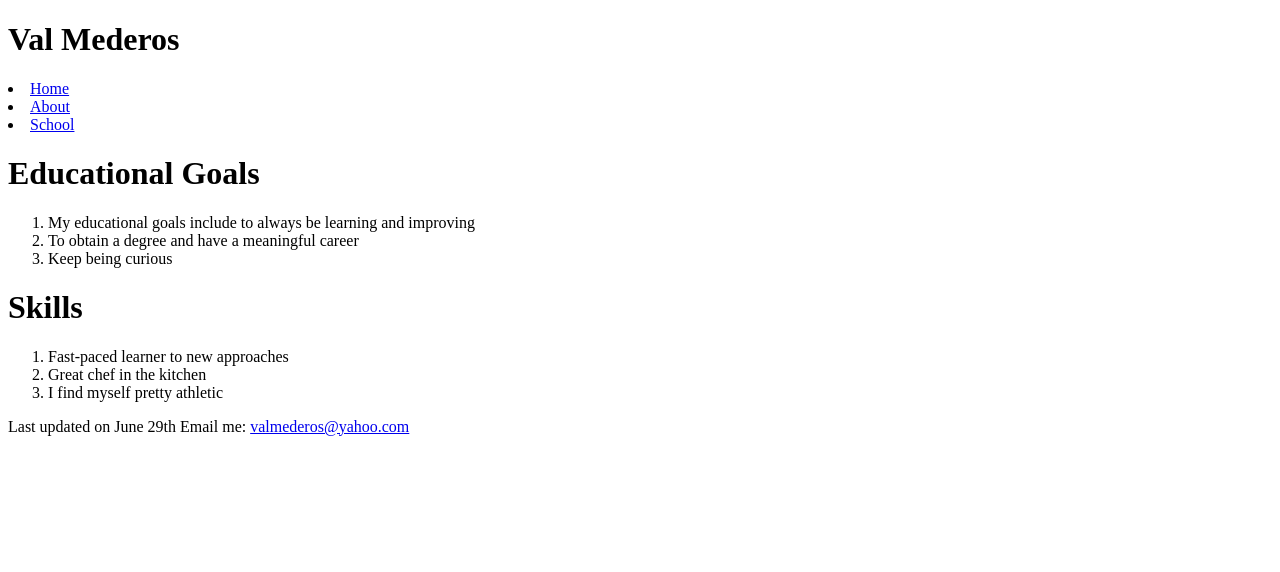
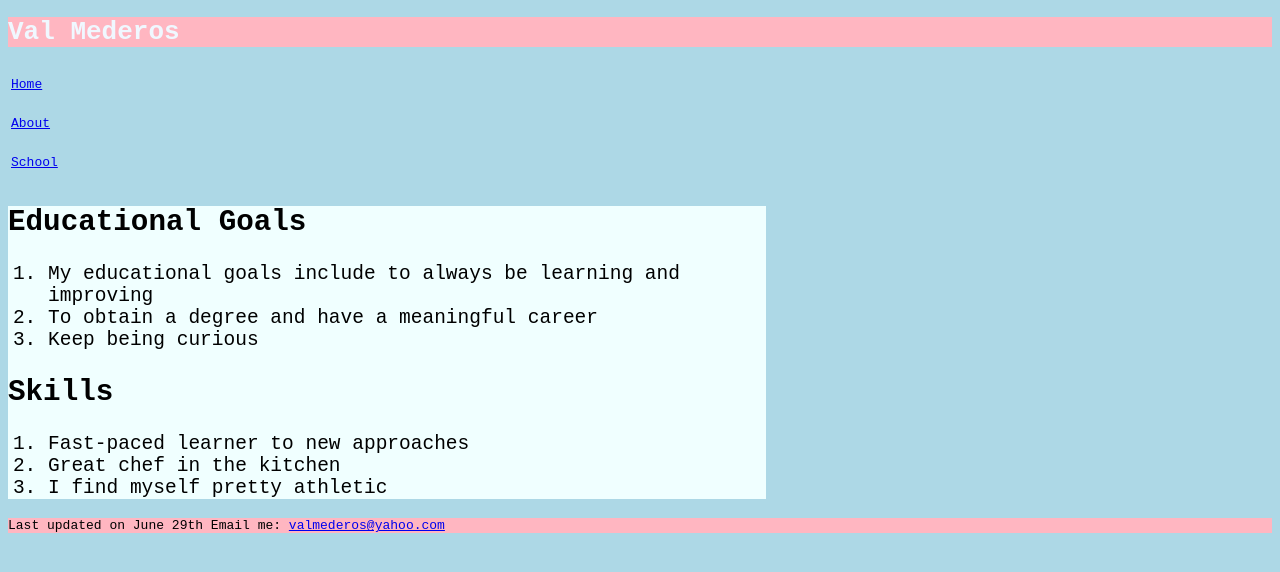
Before and after one commit to valxstar/CIS162, a plain HTML site: page about.html in a window 1280 px wide. Drawn offline with Linux system fonts and the light colour scheme.

Commit message:
Add files via upload

```diff
--- a/about.html
+++ b/about.html
@@ -2,29 +2,34 @@
 <html lang="en">
 	<head>
         <meta charset="utf-8">
+        <link href="main.css" rel="stylesheet" />
     <title> VAL </title>
    	</head>
      <body>
-
-    <h1> Val Mederos</h1>
+    	 <header>
+             <h1> Val Mederos</h1>
+         </header>
          <nav>
+             <ul>
              <li><a href="index.html">Home</a></li>
              <li><a href="about.html">About</a></li>
              <li><a href="#">School</a></li>
-
+             </ul>
          </nav>
-    <h1> Educational Goals </h1>
+   <section>
+       <h2> Educational Goals </h2>
   <ol>
          <li>My educational goals include to always be learning and improving </li>
          <li>To obtain a degree and have a meaningful career </li>
          <li> Keep being curious</li>
          </ol>
-  <h1>Skills</h1>
+
+      <h2>Skills</h2>
         <ol>
          <li>Fast-paced learner to new approaches</li>
          <li>Great chef in the kitchen </li>
          <li> I find myself pretty athletic </li>
-         </ol>
+         </ol> </section>
          <footer>
         Last updated on June 29th
         Email me: <a href="mailto:valmederos@yahoo.com"> valmederos@yahoo.com</a>
--- /dev/null
+++ b/main.css
@@ -0,0 +1,16 @@
+body {
+    color: black
+    ;background-color: lightblue;
+    font-family: monospace;
+}
+header {
+    outline-color: honeydew
+        ;background-color: lightpink;}
+h1 {color:aliceblue;}
+nav > ul {line-height: 3em;
+    list-style-type: none;
+    padding-left: 3px ;}
+section {;background-color: azure;
+        width: 60%;
+        font-size: 1.5em;}
+footer {;background-color: lightpink;}
```
Also changed, not shown: index.html (+7 -4 lines).
